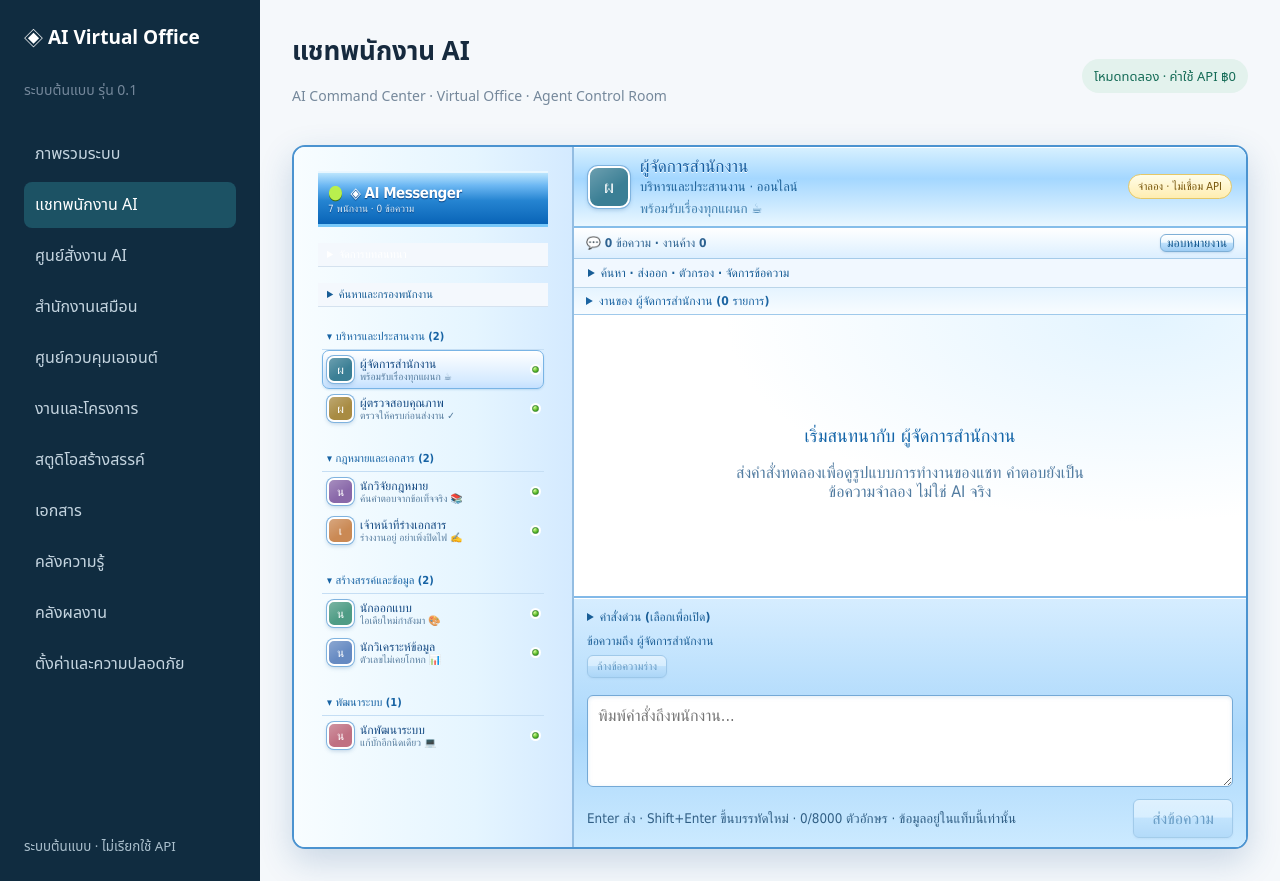
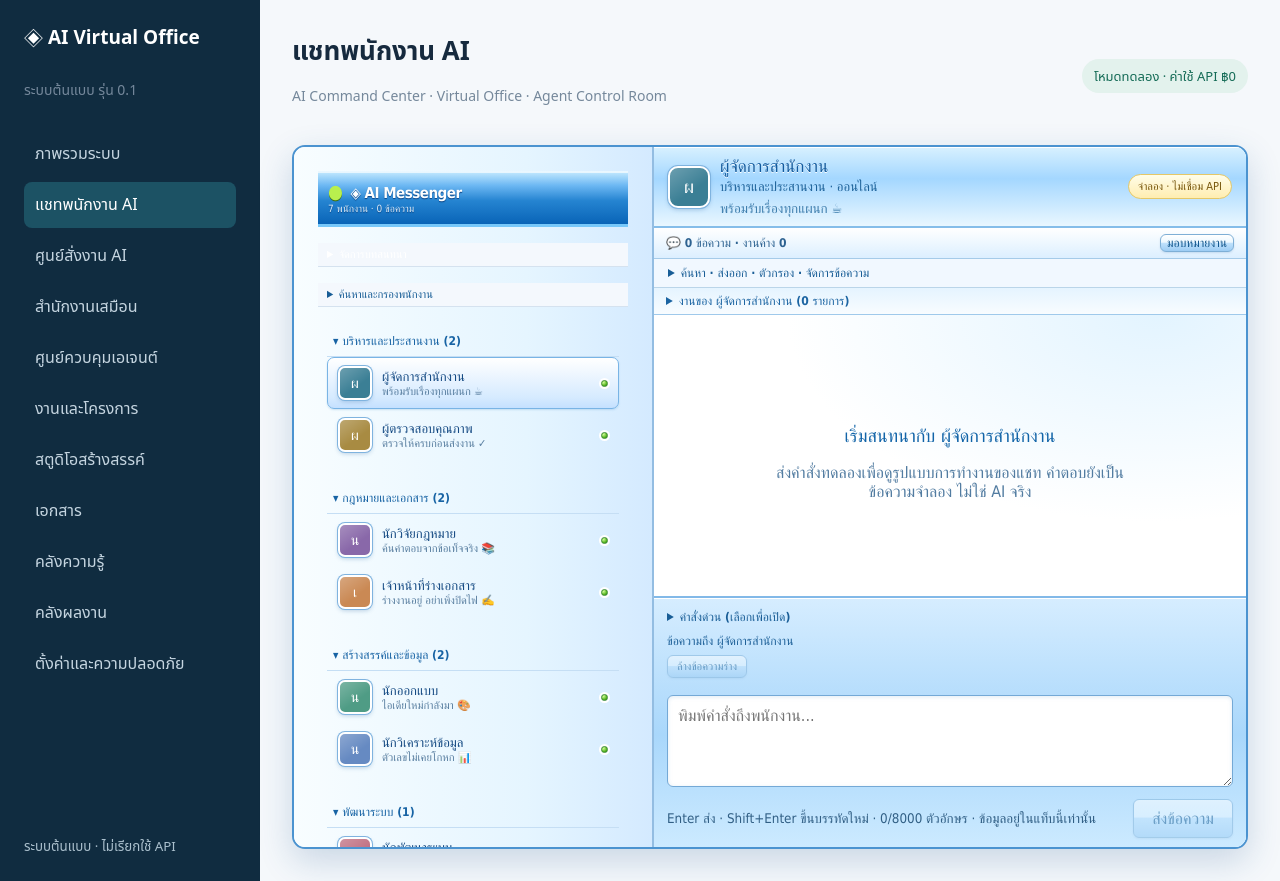
Before and after one commit to lnwlawyer/ai-virtual-office, a React (Vite) app: page / in a window 1280 px wide. Both pictures are taken after a click on the button "แชทพนักงาน AI". Built offline with nearby package versions, Linux system fonts and the light colour scheme; no server answers.

Commit message:
Make Messenger employee roster 360px wide and readable (#108)
* style: enforce 360px desktop employee roster and restore readable contact labels

* test: verify employee roster is 360px wide on desktop

```diff
--- a/src/messenger-dashboard.css
+++ b/src/messenger-dashboard.css
@@ -161,3 +161,16 @@
 .msn-contact-text{min-width:0;flex:1}
 .msn-contact-text strong,.msn-contact-text small{display:block;overflow:hidden;text-overflow:ellipsis;white-space:nowrap}
 .msn-contact{min-width:0}
+
+/* Wide, readable employee roster on desktop; chat takes remaining space. */
+@media(min-width:761px){
+ .msn-shell{grid-template-columns:360px minmax(0,1fr)}
+ .msn-shell>.msn-roster{box-sizing:border-box;width:360px;min-width:360px;max-width:none}
+ .msn-shell>.msn-chat{min-width:0}
+ .msn-roster .msn-contact{gap:10px;padding:8px 10px}
+ .msn-roster .msn-contact .msn-avatar{width:34px;height:34px;font-size:14px}
+ .msn-roster .msn-contact-text strong{font-size:13px}
+ .msn-roster .msn-contact-text small{font-size:11px}
+ .msn-roster .msn-group{padding:3px 9px}
+ .msn-roster .msn-group-toggle{font-size:12px;padding:8px 6px}
+}
```
Also changed, not shown: 1 other file (tests, documents, lock files or other folders).
